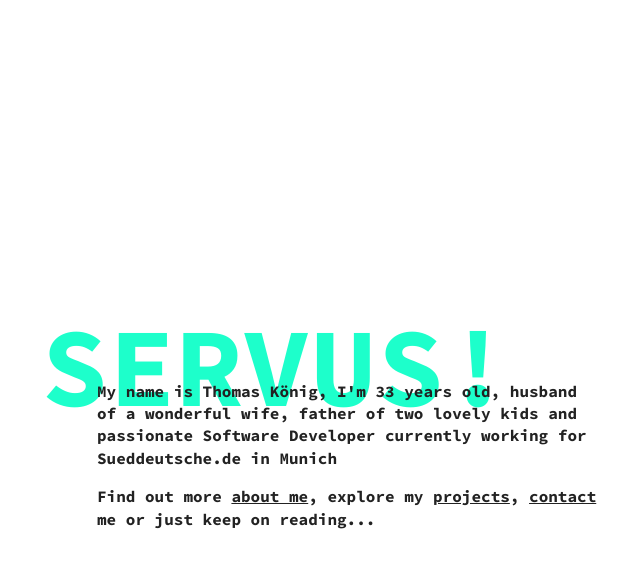
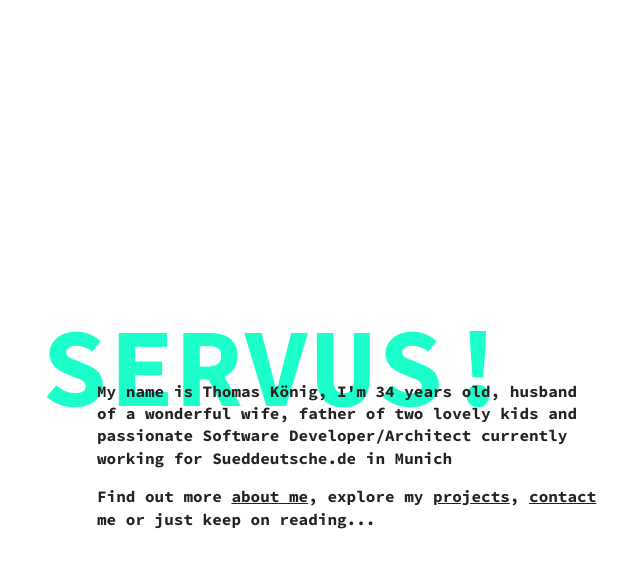
Before and after one commit to Vispercept/portfolio, a Jekyll site: the page built from index.html, in a window 1280 px wide and 900 px high. Shown: the top 568 px of the window, without its empty margins (291-931 px from the left). Built offline with Jekyll 4.4.1, drawn with Linux system fonts in a browser that asks for light colours; some of the changed text lies outside the part shown.

Commit message:
Updated 'index.html' via CloudCannon

```diff
--- a/index.html
+++ b/index.html
@@ -11,7 +11,7 @@
     </div>
     <div class="section__content">
       <p class="section__paragraph editable">
- 	My name is Thomas K&ouml;nig, I'm 33 years old, husband of a wonderful wife, father of two lovely kids and passionate Software Developer currently working for Sueddeutsche.de in Munich
+ 	My name is Thomas K&ouml;nig, I'm 34 years old, husband of a wonderful wife, father of two lovely kids and passionate Software Developer/Architect currently working for Sueddeutsche.de in Munich
  </p>
       <p class="section__paragraph editable">
  	Find out more <a class="link" data-hover="about me" href="#about">about me</a>, explore my <a class="link" data-hover="projects" href="#projects">projects</a>, <a class="link" data-hover="contact" href="#contact">contact</a> me or just keep on reading...
@@ -47,10 +47,10 @@
     </div>
     <div class="section__content">
       <p class="section__paragraph editable">
- 	I've successfully completed a course in Interactive Media &ndash; a combination of informatics and design &ndash; at the <a class="link" target="_blank" data-hover="University of Applied Sciences Hochschule Augsburg" href="//www.hs-augsburg.de/gestaltung">University of Applied Sciences Hochschule Augsburg</a>.
+ 	I've successfully completed a course in Interactive Media &ndash; a combination of informatics and design &ndash; at the <a class="link" target="_blank" data-hover="University of Applied Sciences Hochschule Augsburg" href="https://www.hs-augsburg.de/Gestaltung.html">University of Applied Sciences Hochschule Augsburg</a>.
  </p>
       <p class="section__paragraph editable">
- 	Currently I'm working for <a class="link" target="_blank" data-hover="Sueddeutsche Digitale Medien GmbH" href="//www.sz.de">Sueddeutsche Zeitung Digitale Medien GmbH</a>, and I've worked for several companies like the <a class="link" target="_blank" data-hover="University of Applied Sciences Hochschule Augsburg" href="//www.hs-augsburg.de/gestaltung">University of Applied Sciences Hochschule Augsburg</a>, <a class="link" target="_blank" data-hover="LAB BINÆR" href="//www.labbinaer.de/">LAB BIN&AElig;R</a>.
+ 	Currently I'm working for <a class="link" target="_blank" data-hover="Sueddeutsche Digitale Medien GmbH" href="https://www.sueddeutsche.de/">Sueddeutsche Zeitung Digitale Medien GmbH</a>, and I've worked for several companies like the <a class="link" target="_blank" data-hover="University of Applied Sciences Hochschule Augsburg" href="https://www.hs-augsburg.de/Gestaltung.html">University of Applied Sciences Hochschule Augsburg</a>, <a class="link" target="_blank" data-hover="LAB BINÆR" href="https://labbinaer.de/">LAB BIN&AElig;R</a>.
  </p>
     </div>
   </div>
@@ -65,10 +65,10 @@
     </div>
     <div class="section__content">
       <p class="section__paragraph">
-        <span class="project editable"><a class="link project__title" target="_blank" href="//www.sz-magazin.de" data-hover="sz-magazin.de">sz-magazin.de</a> #frontend #vue #cms #node.js #docker #elasticsearch</span>
-        <span class="project editable"><a class="link project__title" target="_blank" href="//www.jetzt.de/" data-hover="jetzt.de">jetzt.de</a> #cms #frontend #node.js</span>
-        <span class="project"><a class="link project__title editable" target="_blank" href="//showcase.hs-augsburg.de/projects_2015/toni" data-hover="Toni">Toni</a> #bachelor #node.js #angular #design #raspberry-pi</span>
-        <span class="project"><a class="link project__title editable" target="_blank" href="//showcase.hs-augsburg.de/projects_2014/high-striker" data-hover="Highstriker">Highstriker</a> #node.js #websockets #raspberrypi #installation</span>
+        <span class="project editable"><a class="link project__title" target="_blank" href="//www.sz-magazin.de" data-hover="sz-magazin.de">sz-magazin.de</a> #frontend #vue.js #cms #node.js #docker #aws #aws-cdk #terraform #elasticsearch</span>
+        <span class="project editable"><a class="link project__title" target="_blank" href="//www.jetzt.de/" data-hover="jetzt.de">jetzt.de</a> #cms #frontend #heroku #node.js</span>
+        <span class="project"><a class="link project__title editable" target="_blank" href="https://showcase.hs-augsburg.de/2015/toni" data-hover="Toni">Toni</a> #bachelor #node.js #angular #design #raspberry-pi</span>
+        <span class="project"><a class="link project__title editable" target="_blank" href="https://showcase.hs-augsburg.de/2014/high-striker" data-hover="Highstriker">Highstriker</a> #node.js #websockets #raspberrypi #installation</span>
       </p>
     </div>
   </div>
```
Also changed, not shown: other parts of index.html (+3 -3 lines).
